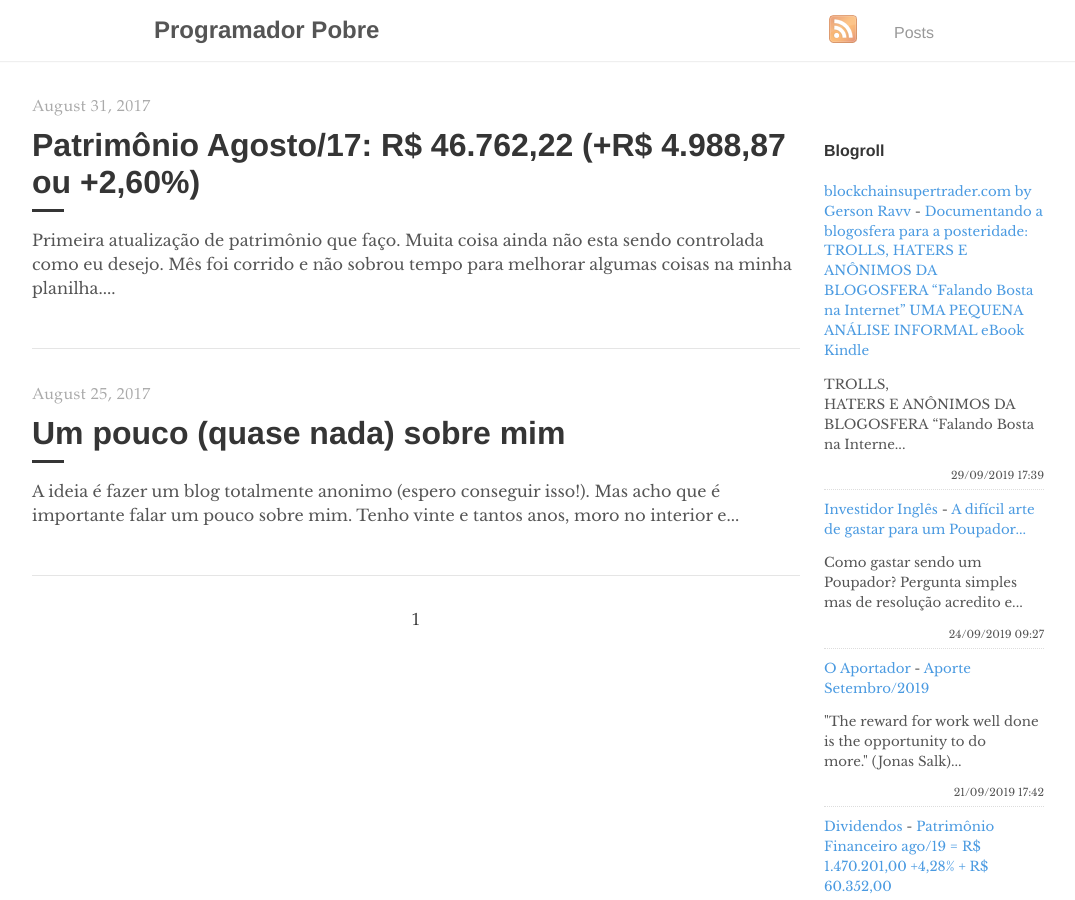
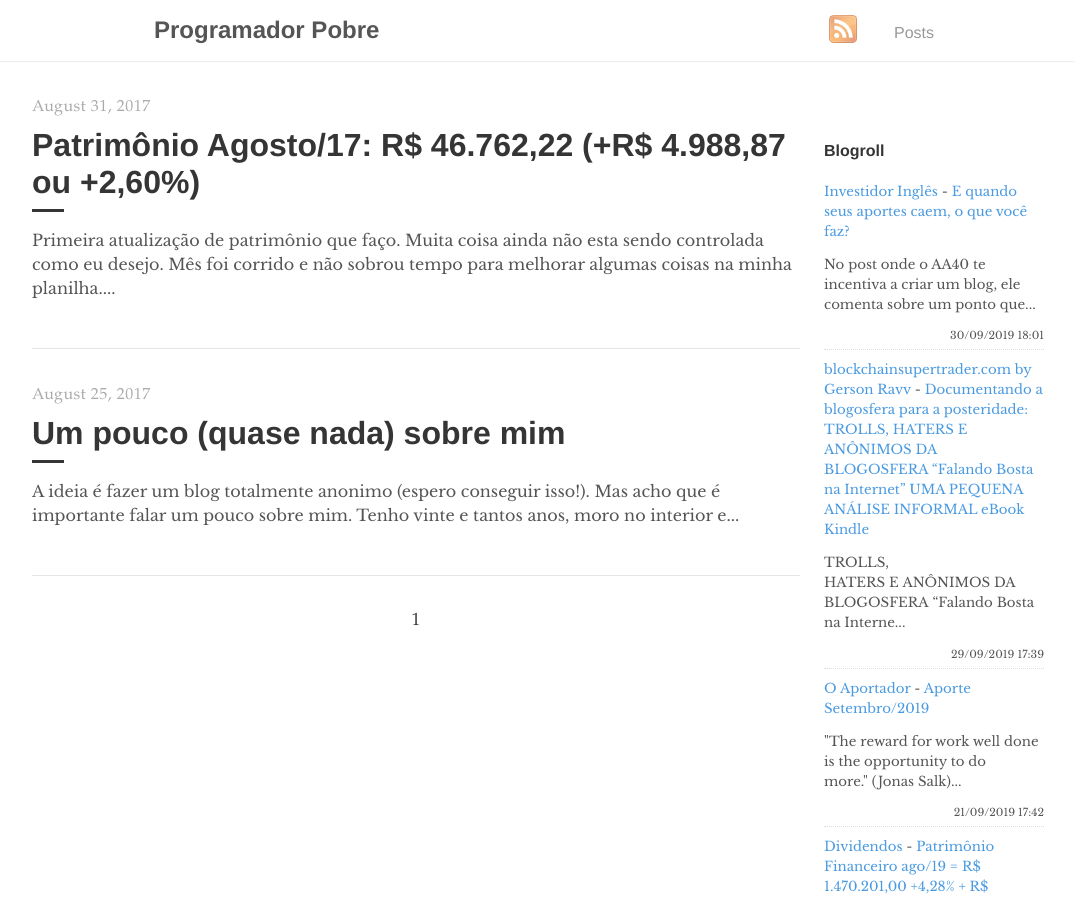
Before and after one commit to programadorpobre/programadorpobre.github.io, a Jekyll site: the page built from index.html, in a window 1280 px wide and 900 px high. Shown: the whole window, without its empty margins (96-1171 px from the left). Built offline with Jekyll 4.4.1, drawn with Linux system fonts in a browser that asks for light colours; the list of posts is cut into pages by our own code; comment, search, counter and statistics services are not loaded.

Commit message:
[ci skip] travis #786

```diff
--- a/_includes/feed-entries.html
+++ b/_includes/feed-entries.html
@@ -1,12 +1,12 @@
+<div class="feed-entry">
+    <a class="feed-entry-site-name" href="https://www.investidoringles.com/">Investidor Inglês</a> - <a class="feed-entry-title" href="https://www.investidoringles.com/2019/09/o-que-fazer-quando-aportes-minguam.html">E quando seus aportes caem, o que você faz?</a>
+    <p class="feed-entry-summary">No post onde o AA40 te incentiva a criar um blog, ele comenta sobre um ponto que...</p>
+    <time datetime="2019-09-30T18:01:00.000-03:00">30/09/2019 18:01</time>
+</div>
 <div class="feed-entry">
     <a class="feed-entry-site-name" href="http://www.blockchainsupertrader.com/">blockchainsupertrader.com by Gerson Ravv</a> - <a class="feed-entry-title" href="http://www.blockchainsupertrader.com/2019/09/documentando-blogosfera-para.html">Documentando a blogosfera para a posteridade: TROLLS, HATERS E ANÔNIMOS DA BLOGOSFERA “Falando Bosta na Internet” UMA PEQUENA ANÁLISE INFORMAL eBook Kindle</a>
     <p class="feed-entry-summary">TROLLS, HATERS&nbsp;E&nbsp;ANÔNIMOS DA BLOGOSFERA&nbsp;“Falando Bosta na Interne...</p>
     <time datetime="2019-09-29T17:39:00.005-03:00">29/09/2019 17:39</time>
-</div>
-<div class="feed-entry">
-    <a class="feed-entry-site-name" href="https://www.investidoringles.com/">Investidor Inglês</a> - <a class="feed-entry-title" href="https://www.investidoringles.com/2019/09/como-gastar-sendo-poupador.html">A difícil arte de gastar para um Poupador...</a>
-    <p class="feed-entry-summary">Como gastar sendo um Poupador?&nbsp;Pergunta simples mas de resolução acredito e...</p>
-    <time datetime="2019-09-24T09:27:00.001-03:00">24/09/2019 09:27</time>
 </div>
 <div class="feed-entry">
     <a class="feed-entry-site-name" href="https://oaportadorfinanceiro.blogspot.com/">O Aportador</a> - <a class="feed-entry-title" href="https://oaportadorfinanceiro.blogspot.com/2019/09/aporte-setembro2019.html">Aporte Setembro/2019</a>
```
